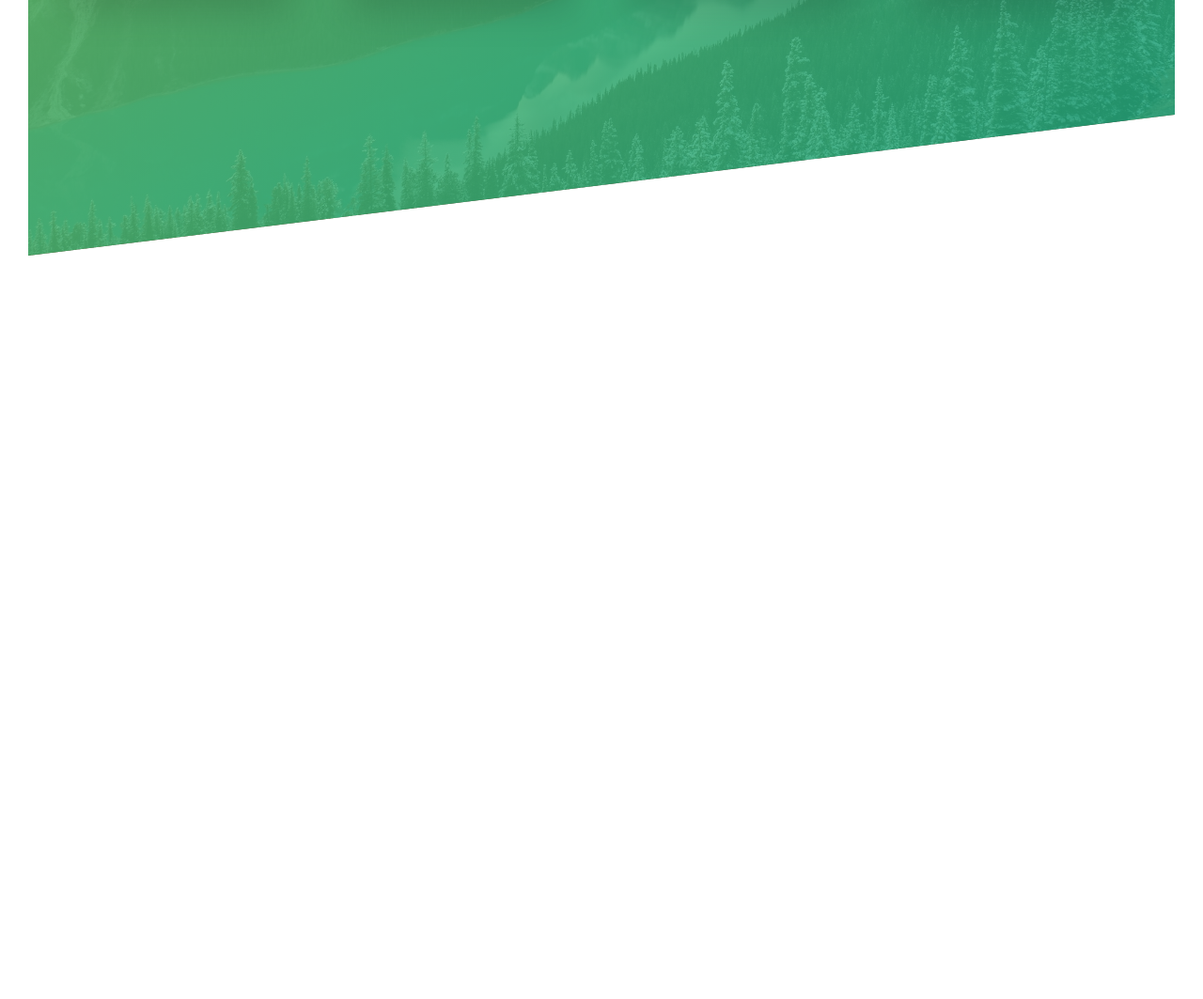
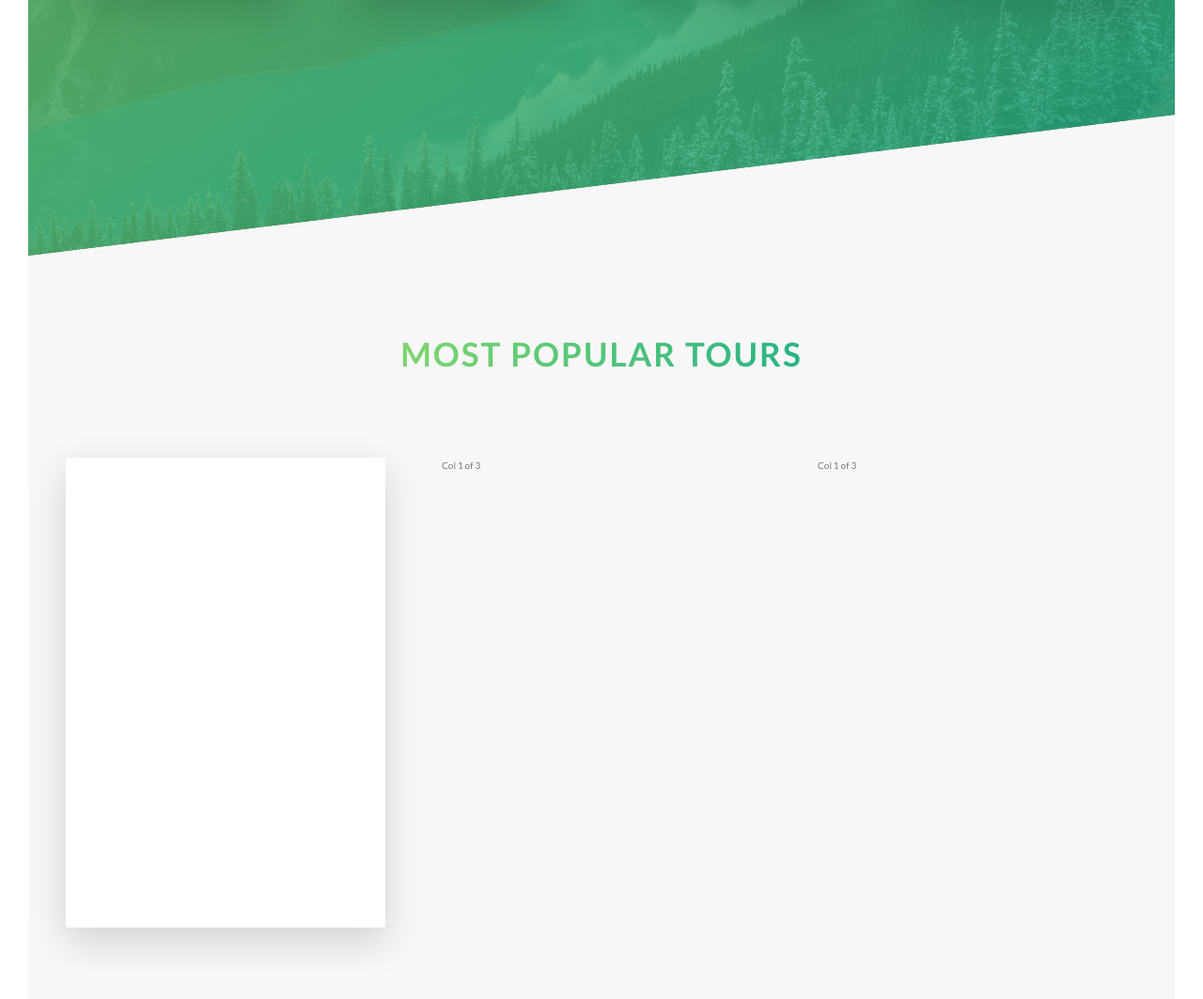
Before and after one commit to volkancetindag/NaTours, a website: page index.html in a window 1280 px wide. Shown: the part 1973-3036 px from the top of the page at 94% size. Before the commit the page ends 2245 px from the top, so only its background shows below. Drawn offline with Linux system fonts and the light colour scheme.

Commit message:
Tours Section -1
Tours Section Part1

```diff
--- a/index.html
+++ b/index.html
@@ -108,6 +108,31 @@
                     </div>
                 </div>
             </section>
+            <section class="section-tours">
+                <div class="u-center-text u-margin-bottom-big">
+                    <h2 class="heading-secondary">
+                        Most popular tours
+                    </h2>
+                </div>
+                <div class="row">
+                    <div class="col-1-of-3">
+                        <div class="card">
+                            <div class="card__side card__side--front">
+                                FRONT
+                            </div>
+                            <div class="card__side card__side--back card__side--back-1">
+                                BACK
+                            </div>
+                        </div>
+                    </div>
+                    <div class="col-1-of-3">
+                        Col 1 of 3
+                    </div>
+                    <div class="col-1-of-3">
+                        Col 1 of 3
+                    </div>
+                </div>
+            </section>
         </main>
 <!--
 
--- a/sass/abstracts/_variables.scss
+++ b/sass/abstracts/_variables.scss
@@ -2,6 +2,12 @@
 $color-primary: #55c57a;
 $color-primary-light: #7ed56f;
 $color-primary-dark: #28b485;
+
+$color-secondary-light: #ffb900;
+$color-secondary-dark: #ff7730;
+
+$color-tertiary-light: #2998ff;
+$color-tertiary-dark: #5643fa;
 
 $color-grey-light-1:#f7f7f7;
 
--- /dev/null
+++ b/sass/components/_card.scss
@@ -0,0 +1,40 @@
+.card{
+  perspective: 150rem;
+  -moz-perspective: 150rem;
+  position: relative;
+  height: 50rem;
+
+  &__side{
+    color: #ffffff;
+    font-size: 2rem;
+    height: 50rem;
+    transition: all .8s ease;
+    position: absolute;
+    top: 0;
+    left: 0;
+    width: 100%;
+    backface-visibility: hidden;
+    border-radius: 3px;
+    box-shadow: 0 1.5rem 4rem rgba($color-black, .15);
+
+    &--front{
+      background-color: $color-white;
+    }
+    &--back{
+      transform: rotateY(180deg);
+
+      &-1{
+        background-image: linear-gradient(to right bottom, $color-secondary-light, $color-secondary-dark);
+      }
+    }
+  }
+
+
+
+  &:hover &__side--front{
+    transform: rotateY(180deg);
+  }
+  &:hover &__side--back{
+    transform: rotateY(0deg);
+  }
+}
--- a/sass/main.scss
+++ b/sass/main.scss
@@ -14,6 +14,7 @@ Dark green: #28b485
 @import "base/utilities";
 
 @import "components/button";
+@import "components/card";
 @import "components/composition";
 @import "components/feature-box";
 
--- a/sass/pages/_home.scss
+++ b/sass/pages/_home.scss
@@ -16,5 +16,10 @@
   & > * {
     transform: skewY(7deg);
   }
+}
 
+.section-tours{
+  background-color: $color-grey-light-1;
+  padding: 25rem 0 50rem 0;
+  margin-top: -10rem;
 }
```
Also changed, not shown: css/style.css.
